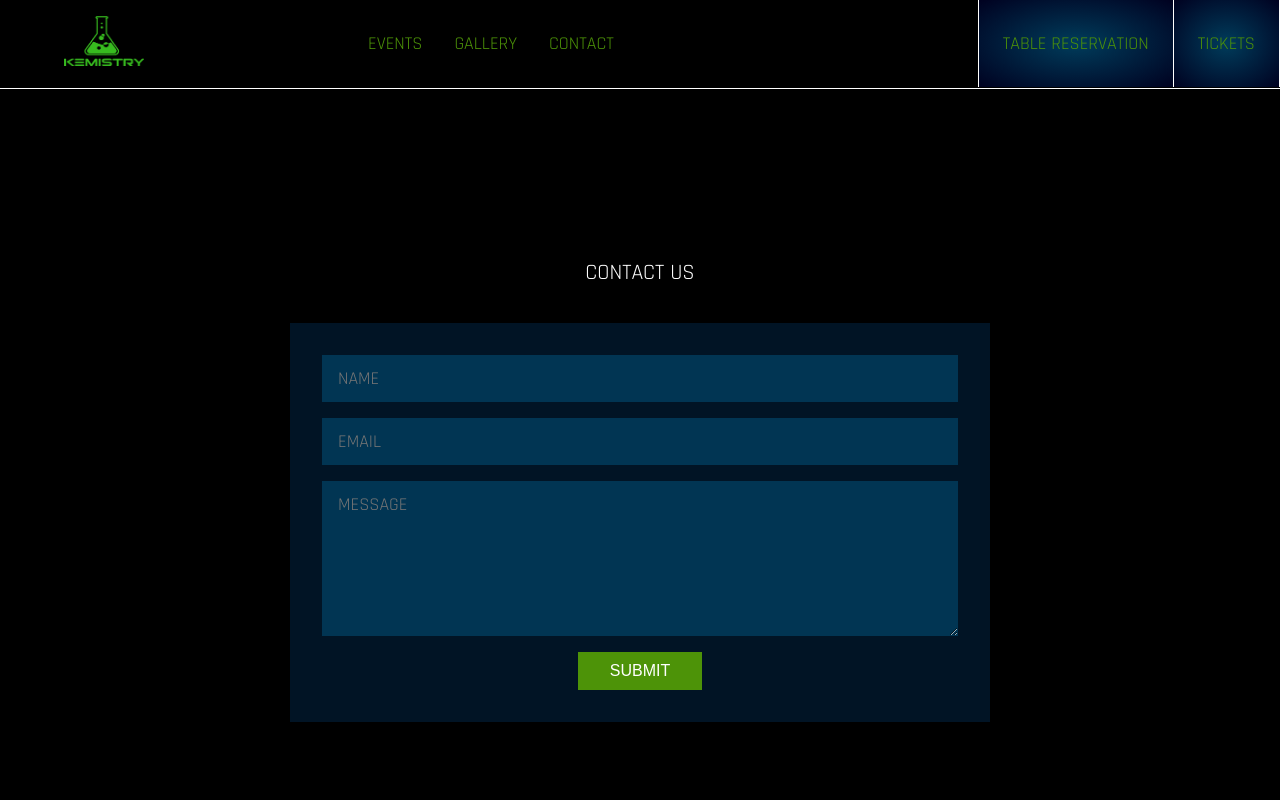
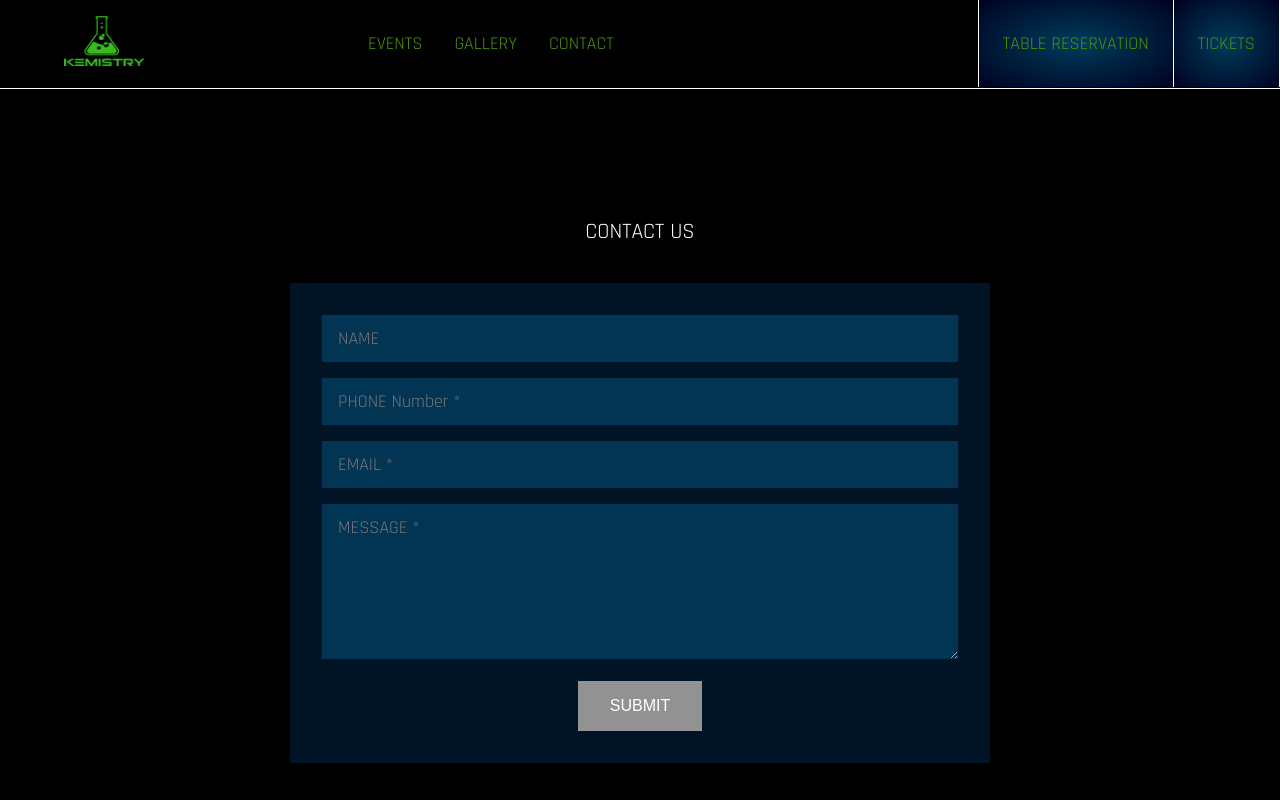
Before and after one commit to ShayanFaghihi/kemistry-next, a Next.js app: page /contact in a window 1280 px wide. Shown: the top 800 px of the page. Built offline with nearby package versions, Linux system fonts and the light colour scheme.

Commit message:
added contact form functionality

```diff
--- /dev/null
+++ b/app/api/send/route.js
@@ -0,0 +1,28 @@
+import { EmailTemplate } from "@/components/contact/email-template";
+import { NextResponse } from "next/server";
+import { Resend } from "resend";
+
+const resend = new Resend(process.env.RESEND_API_KEY);
+
+export async function POST(request) {
+  try {
+    const body = await request.json();
+    const { name, email, phone, message } = body.values;
+    const data = await resend.emails.send({
+      from: "Kemistry Night Club <info@kemistrynightclub.com>",
+      to: ["shayan.faghihi93@gmail.com,info@kemistrynightclub.com"],
+      subject: "New Contact from the Kemistry Website",
+      react: EmailTemplate({ name, email, phone, message }),
+    });
+
+    if (data.status === "success") {
+      console.log("success");
+      return NextResponse.json({ message: "Email Successfully Sent!" });
+    }
+
+    return NextResponse.json(data);
+  } catch (error) {
+    console.log(error);
+    return NextResponse.json({ error });
+  }
+}
--- a/app/contact/layout.js
+++ b/app/contact/layout.js
@@ -1,3 +1,5 @@
+import { Toaster } from "react-hot-toast";
+
 export const metadata = {
   title: "Contact - Kemistry Night Club",
   description:
@@ -5,5 +7,10 @@ export const metadata = {
 };
 
 export default function ContactPageLayout({ children }) {
-  return children;
+  return (
+    <>
+      {children}
+      <Toaster />
+    </>
+  );
 }
--- a/app/contact/page.js
+++ b/app/contact/page.js
@@ -1,19 +1,13 @@
 import Container from "@/components/UI/container";
 import classes from "./page.module.css";
+import ContactForm from "@/components/contact/contact-form";
 
 export default function ContactPage() {
   return (
     <section className={classes["contact-section"]}>
       <Container>
         <h1>Contact Us</h1>
-        <div className={classes["form-container"]}>
-          <form>
-            <input type="text" placeholder="NAME" id="name" />
-            <input type="email" placeholder="EMAIL" required id="email" />
-            <textarea rows={5} placeholder="MESSAGE" required id="message" />
-            <button type="submit"> Submit</button>
-          </form>
-        </div>
+        <ContactForm />
       </Container>
     </section>
   );
--- a/app/contact/page.module.css
+++ b/app/contact/page.module.css
@@ -11,43 +11,3 @@
   text-align: center;
   margin-bottom: 2rem;
 }
-
-.form-container {
-  width: min(100%, 700px);
-  margin-inline: auto;
-  background-color: var(--clr-blue-dark);
-  padding: 2rem;
-}
-
-.form-container form {
-  display: flex;
-  flex-direction: column;
-  justify-content: space-between;
-  align-items: center;
-  gap: 1rem;
-}
-
-.form-container form input,
-.form-container form textarea {
-  width: 100%;
-  border: none;
-  outline: none;
-  padding: 10px 1rem;
-  background-color: var(--clr-blue-light);
-  color: var(--clr-white);
-  text-transform: uppercase;
-  font: var(--font-body);
-}
-
-.form-container form button {
-  cursor: pointer;
-  display: inline-block;
-  width: max-content;
-  border: none;
-  outline: none;
-  padding: 10px 2rem;
-  background-color: var(--clr-green-main);
-  color: var(--clr-white);
-  text-transform: uppercase;
-  font-size: 1rem;
-}
--- a/app/globals.css
+++ b/app/globals.css
@@ -18,6 +18,7 @@
   --clr-white: #fff;
   --clr-blue-dark: #011425;
   --clr-blue-light: #013553;
+  --clr-red: #d12121;
 
   --box-glow: radial-gradient(rgba(0, 60, 91, 1), rgba(0, 1, 32, 1));
   --box-glow-hover: radial-gradient(rgb(34, 86, 113) 20%, rgba(0, 1, 32, 1));
--- /dev/null
+++ b/components/contact/contact-form.js
@@ -0,0 +1,164 @@
+"use client";
+import { useState } from "react";
+import toast from "react-hot-toast";
+import classes from "./contact-form.module.css";
+
+const initialData = {
+  name: "",
+  phone: "",
+  email: "",
+  message: "",
+};
+
+const initialState = {
+  values: initialData,
+};
+
+export default function ContactForm() {
+  const [formData, setFormData] = useState(initialState);
+  const [touchedInputs, setTouchedInputs] = useState([]);
+
+  const { values } = formData;
+
+  const blurHandler = ({ target }) => {
+    setTouchedInputs((prevState) => [...prevState, target.name]);
+  };
+
+  const changeHandler = ({ target }) => {
+    setFormData((prevState) => {
+      return {
+        ...prevState,
+        values: {
+          ...prevState.values,
+          [target.name]: target.value,
+        },
+      };
+    });
+  };
+
+  const submitFormHandler = async (e) => {
+    e.preventDefault();
+    if (values.email && values.message && values.phone) {
+      const response = fetch("/api/send", {
+        method: "POST",
+        body: JSON.stringify(formData),
+        headers: {
+          "Content-Type": "application/json",
+        },
+      });
+
+      toast.promise(
+        response,
+        {
+          loading: "Sending your message....",
+          success: () =>
+            `Thanks ${values.name}, Your message was successfully sent!`,
+          error: (err) => `This just happened: ${err.toString()}`,
+        },
+        {
+          position: "bottom-center",
+
+          style: {
+            minWidth: "250px",
+          },
+          success: {
+            duration: 5000,
+          },
+        }
+      );
+
+      if (response.ok) {
+        setFormData(initialState);
+        setTouchedInputs([]);
+      }
+    }
+  };
+
+  return (
+    <div className={classes["form-container"]}>
+      <form onSubmit={submitFormHandler}>
+        <div className={classes["form-group"]}>
+          <input
+            type="text"
+            placeholder="NAME"
+            id="name"
+            name="name"
+            value={values.name}
+            onChange={changeHandler}
+            onBlur={blurHandler}
+          />
+        </div>
+        <div
+          className={
+            touchedInputs.includes("phone") && !values.phone
+              ? `${classes["form-group"]} ${classes.invalid}`
+              : classes["form-group"]
+          }
+        >
+          <input
+            type="tel"
+            placeholder="PHONE Number *"
+            id="phone"
+            name="phone"
+            value={values.phone}
+            required
+            onChange={changeHandler}
+            onBlur={blurHandler}
+          />
+        </div>
+        <div
+          className={
+            touchedInputs.includes("email") && !values.email
+              ? `${classes["form-group"]} ${classes.invalid}`
+              : classes["form-group"]
+          }
+        >
+          <input
+            type="email"
+            placeholder="EMAIL *"
+            required
+            id="email"
+            name="email"
+            value={values.email}
+            onBlur={blurHandler}
+            onChange={changeHandler}
+            className={
+              touchedInputs.includes("email") && !values.email
+                ? classes.focus
+                : null
+            }
+          />
+        </div>
+        <div
+          className={
+            touchedInputs.includes("message") && !values.message
+              ? `${classes["form-group"]} ${classes.invalid}`
+              : classes["form-group"]
+          }
+        >
+          <textarea
+            rows={5}
+            placeholder="MESSAGE *"
+            required
+            id="message"
+            name="message"
+            value={values.message}
+            onBlur={blurHandler}
+            onChange={changeHandler}
+            className={
+              touchedInputs.includes("message") && !values.message
+                ? classes.focus
+                : null
+            }
+          />
+        </div>
+        <button
+          type="submit"
+          disabled={!values.email || !values.message || !values.phone}
+        >
+          Submit
+        </button>
+      </form>
+    </div>
+  );
+}
--- /dev/null
+++ b/components/contact/contact-form.module.css
@@ -0,0 +1,56 @@
+.form-container {
+  width: min(100%, 700px);
+  margin-inline: auto;
+  background-color: var(--clr-blue-dark);
+  padding: 2rem;
+}
+
+.form-container form {
+  display: flex;
+  flex-direction: column;
+  justify-content: space-between;
+  align-items: center;
+  gap: 1rem;
+}
+
+.form-container .form-group {
+  width: 100%;
+}
+
+.form-container form input,
+.form-container form textarea {
+  width: 100%;
+  border: none;
+  outline: none;
+  padding: 10px 1rem;
+  background-color: var(--clr-blue-light);
+  color: var(--clr-white);
+  font: var(--font-body);
+  position: relative;
+}
+
+.form-container .form-group.invalid input,
+.form-container .form-group.invalid textarea {
+  outline: 1px solid var(--clr-red);
+}
+
+.form-container form button {
+  cursor: pointer;
+  display: inline-block;
+  width: max-content;
+  border: none;
+  outline: none;
+  padding: 10px 2rem;
+  background-color: var(--clr-green-main);
+  color: var(--clr-white);
+  text-transform: uppercase;
+  font-size: 1rem;
+  position: relative;
+  min-width: 100px;
+  min-height: 50px;
+}
+
+.form-container form button:disabled {
+  background-color: #929292;
+  cursor: not-allowed;
+}
--- /dev/null
+++ b/components/contact/email-template.js
@@ -0,0 +1,14 @@
+export const EmailTemplate = ({ name, phone, email, message }) => (
+  <div>
+    <h1>Hello admin,</h1>
+    <p>There is a message from the website contact form:</p>
+    <div>
+      <ul>
+        <li>Name: {name}</li>
+        <li>Phone: {phone}</li>
+        <li>Email: {email}</li>
+        <li>Message: {message}</li>
+      </ul>
+    </div>
+  </div>
+);
--- a/package.json
+++ b/package.json
@@ -17,7 +17,9 @@
     "next": "14.0.4",
     "react": "^18",
     "react-dom": "^18",
+    "react-hot-toast": "^2.4.1",
     "react-slick": "^0.29.0",
+    "resend": "^2.1.0",
     "sharp": "^0.33.1",
     "slick-carousel": "^1.8.1",
     "yet-another-react-lightbox": "^3.15.6"
```
Also changed, not shown: 1 other file (tests, documents, lock files or other folders).
